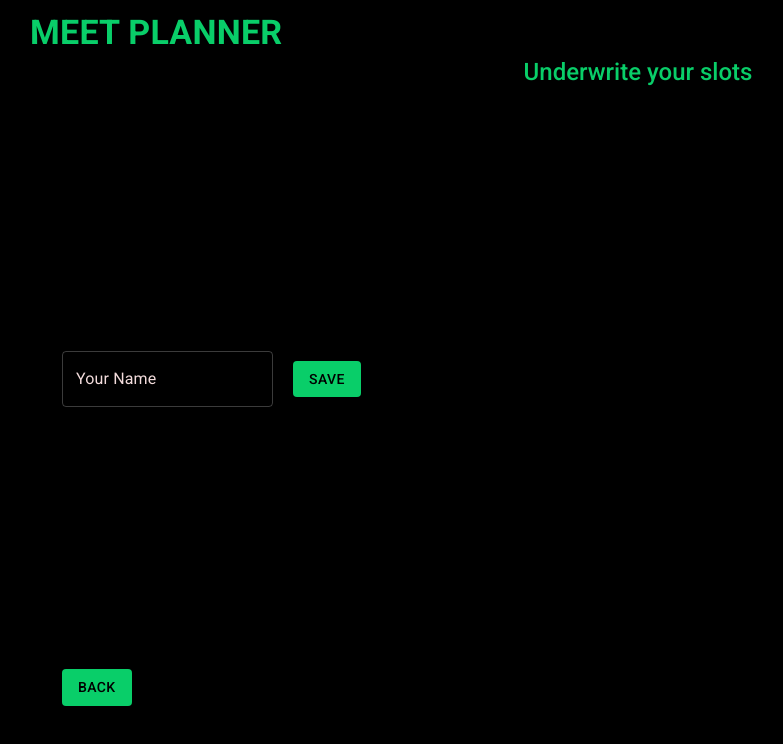
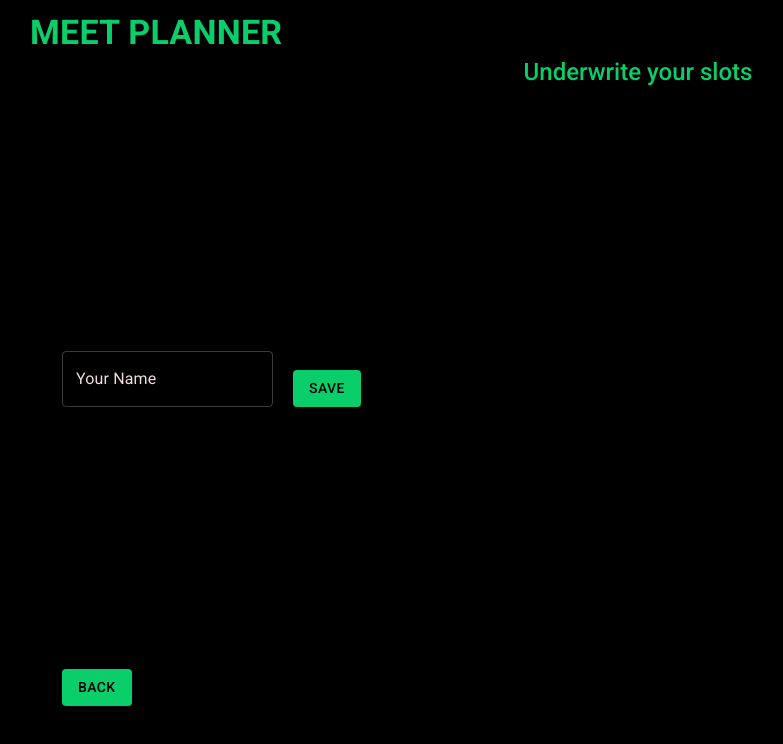
Before and after one commit to ramusee/meet_planner, a React (Create React App) app: page /naming in a window 1280 px wide. Shown: the top 744 px of the page, without its empty margins (2-785 px from the left). Built offline with nearby package versions, Linux system fonts and the light colour scheme.

Commit message:
timing in progress

```diff
--- a/src/components/namingComponents/NaimingForm.jsx
+++ b/src/components/namingComponents/NaimingForm.jsx
@@ -29,7 +29,7 @@ const NamingForm = () => {
 			 sx={{
 				 display: 'flex',
 				 flexDirection: matches ? 'row' : 'column',
-				 alignItems: 'center',
+				 alignItems: 'end',
 				 gap: '20px'
 			 }}>
 			<TextField label="Your Name"
--- a/src/pages/timing/Timing.jsx
+++ b/src/pages/timing/Timing.jsx
@@ -55,7 +55,8 @@ const Timing = React.memo(() => {
 			<Stack direction="row"
 				   width="100%"
 				   justifyContent="space-between"
-				   alignItems="center"
+				   alignItems="end"
+				   pt="10px"
 			>
 				<Button component={Link}
 						to="/date"
@@ -71,7 +72,6 @@ const Timing = React.memo(() => {
 				>
 					Next
 				</Button>}
-
 			</Stack>
 		</>
 	);
```
